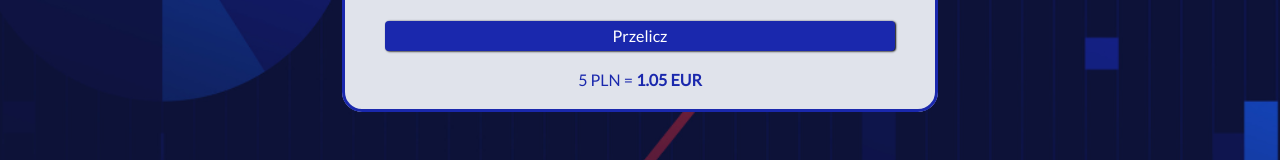
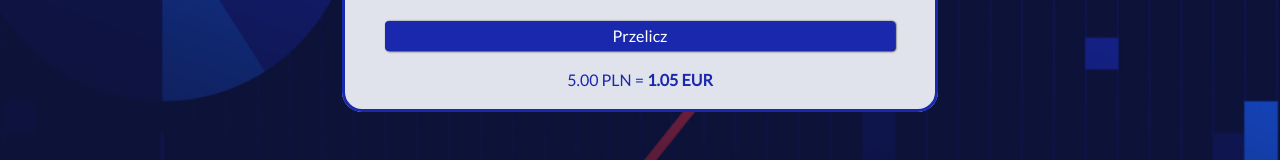
Before and after one commit to Marcin-Malek/currency-converter-react, a React (Create React App) app: page / in a window 1280 px wide. Both pictures are taken after typing "5" into the empty fields and a click on the button "Przelicz". Shown: the part 444-604 px from the top of the page. Built offline with nearby package versions, Linux system fonts and the light colour scheme.

Commit message:
variable names improvement, statement css and render code udpate, removed unnecessary initial usestate value

```diff
--- a/src/App.js
+++ b/src/App.js
@@ -29,12 +29,7 @@ function App() {
       signature: "EUR",
       rate: 4.75
     });
-  const [result, setResult] = useState(
-    {
-      from: "PLN",
-      to: "EUR",
-      value: undefined
-    });
+  const [result, setResult] = useState();
 
   const inputRef = useRef();
 
@@ -43,9 +38,9 @@ function App() {
     if (amount !== "") {
       setResult(
         {
-          from: `${Number(amount)} PLN`,
-          to: currency.signature,
-          value: Number(amount) / currency.rate
+          sourceAmount: Number(amount),
+          currency: currency.signature,
+          calculatedAmount: Number(amount) / currency.rate
         }
       );
       inputRef.current.className = "input"
--- a/src/Statement/index.js
+++ b/src/Statement/index.js
@@ -1,8 +1,16 @@
 import "./style.css";
 
 const Statement = ({ result }) => {
-    if (result.value) {
-        return <p className="statement">{result.from} = <strong>{result.value.toFixed(2)} {result.to}</strong></p>;
+    if (!!result) {
+        return (
+            <p className="statement">
+                {result.sourceAmount.toFixed(2)}&nbsp;PLN&nbsp;=
+                {" "}
+                <strong>
+                    {result.calculatedAmount.toFixed(2)}&nbsp;{result.currency}
+                </strong>
+            </p>
+        );
     }
     return null;
 }
--- a/src/Statement/style.css
+++ b/src/Statement/style.css
@@ -1,4 +1,5 @@
 .statement {
     margin: 0px 0 10px 0;
+    text-align: center;
     color: #1a28ad;
 }
```
